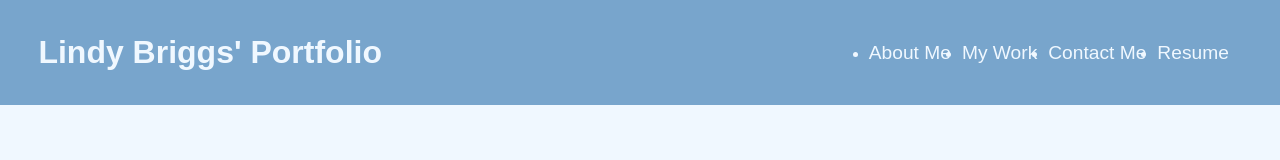
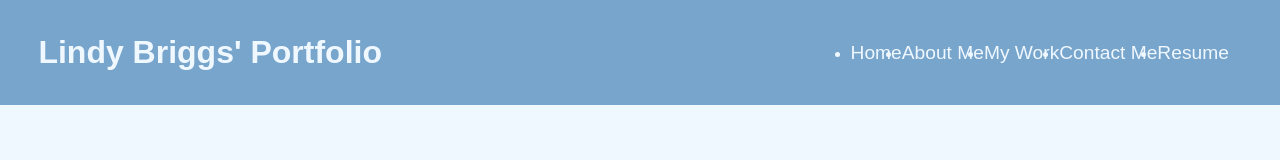
Before and after one commit to lindybriggs/Portfolio, a React (Create React App) app in the folder portfolio/: page / in a window 1280 px wide. Shown: the top 160 px of the page. Built offline with nearby package versions, Linux system fonts and the light colour scheme.

Commit message:
added Home option to nav

```diff
--- a/portfolio/src/App.js
+++ b/portfolio/src/App.js
@@ -9,7 +9,7 @@ function App() {
   return (
     <body id="column">
 
-      <header>
+      <header id="home">
         <h1>Lindy Briggs' Portfolio</h1>
         <Nav></Nav>
       </header>
--- a/portfolio/src/Components/Nav.js
+++ b/portfolio/src/Components/Nav.js
@@ -4,6 +4,9 @@ export default function Nav() {
     return (
         <nav>
             <ul>
+            <li>
+                    <a href="#home">Home</a>
+                </li>
                 <li>
                     <a href="#aboutMe">About Me</a>
                 </li>
```
